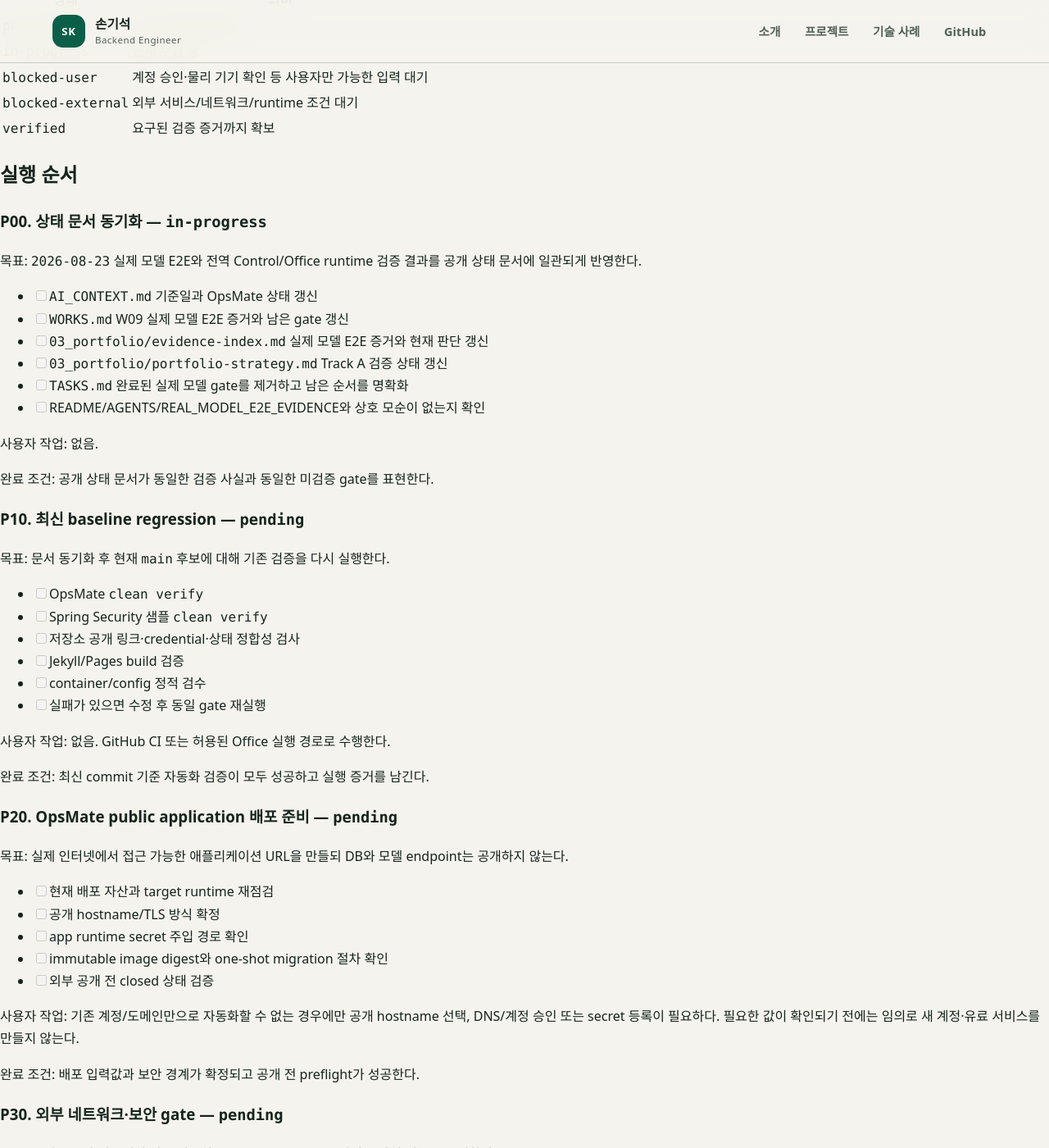
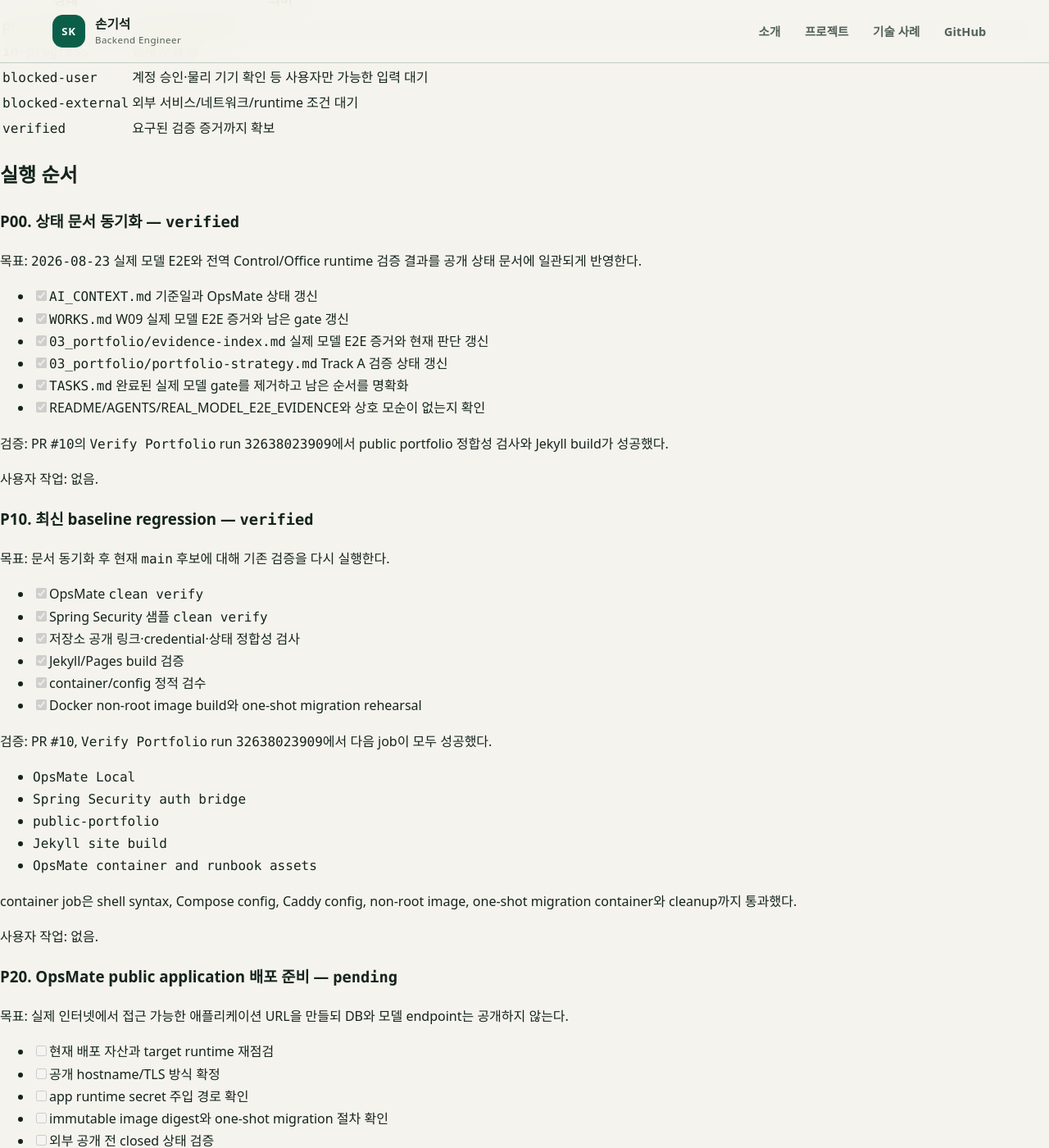
Before and after one commit to son1004007/engineering-career-portfolio, a Jekyll site: the page built from PORTFOLIO_COMPLETION_PLAN.md, in a window 1280 px wide and 1400 px high, scrolled down 434 px. Shown: the whole window at 82% size. Built offline with Jekyll 4.4.1, drawn with Linux system fonts in a browser that asks for light colours; our own code applies the rules of GitHub Pages for plain Markdown files; some of the changed text lies outside the part shown.

Commit message:
docs: record completed state sync and regression

```diff
--- a/PORTFOLIO_COMPLETION_PLAN.md
+++ b/PORTFOLIO_COMPLETION_PLAN.md
@@ -19,35 +19,43 @@
 
 ## 실행 순서
 
-### P00. 상태 문서 동기화 — `in-progress`
+### P00. 상태 문서 동기화 — `verified`
 
 목표: `2026-08-23` 실제 모델 E2E와 전역 Control/Office runtime 검증 결과를 공개 상태 문서에 일관되게 반영한다.
 
-- [ ] `AI_CONTEXT.md` 기준일과 OpsMate 상태 갱신
-- [ ] `WORKS.md` W09 실제 모델 E2E 증거와 남은 gate 갱신
-- [ ] `03_portfolio/evidence-index.md` 실제 모델 E2E 증거와 현재 판단 갱신
-- [ ] `03_portfolio/portfolio-strategy.md` Track A 검증 상태 갱신
-- [ ] `TASKS.md` 완료된 실제 모델 gate를 제거하고 남은 순서를 명확화
-- [ ] README/AGENTS/REAL_MODEL_E2E_EVIDENCE와 상호 모순이 없는지 확인
+- [x] `AI_CONTEXT.md` 기준일과 OpsMate 상태 갱신
+- [x] `WORKS.md` W09 실제 모델 E2E 증거와 남은 gate 갱신
+- [x] `03_portfolio/evidence-index.md` 실제 모델 E2E 증거와 현재 판단 갱신
+- [x] `03_portfolio/portfolio-strategy.md` Track A 검증 상태 갱신
+- [x] `TASKS.md` 완료된 실제 모델 gate를 제거하고 남은 순서를 명확화
+- [x] README/AGENTS/REAL_MODEL_E2E_EVIDENCE와 상호 모순이 없는지 확인
+
+검증: PR `#10`의 `Verify Portfolio` run `32638023909`에서 public portfolio 정합성 검사와 Jekyll build가 성공했다.
 
 사용자 작업: 없음.
 
-완료 조건: 공개 상태 문서가 동일한 검증 사실과 동일한 미검증 gate를 표현한다.
-
-### P10. 최신 baseline regression — `pending`
+### P10. 최신 baseline regression — `verified`
 
 목표: 문서 동기화 후 현재 `main` 후보에 대해 기존 검증을 다시 실행한다.
 
-- [ ] OpsMate `clean verify`
-- [ ] Spring Security 샘플 `clean verify`
-- [ ] 저장소 공개 링크·credential·상태 정합성 검사
-- [ ] Jekyll/Pages build 검증
-- [ ] container/config 정적 검수
-- [ ] 실패가 있으면 수정 후 동일 gate 재실행
+- [x] OpsMate `clean verify`
+- [x] Spring Security 샘플 `clean verify`
+- [x] 저장소 공개 링크·credential·상태 정합성 검사
+- [x] Jekyll/Pages build 검증
+- [x] container/config 정적 검수
+- [x] Docker non-root image build와 one-shot migration rehearsal
 
-사용자 작업: 없음. GitHub CI 또는 허용된 Office 실행 경로로 수행한다.
+검증: PR `#10`, `Verify Portfolio` run `32638023909`에서 다음 job이 모두 성공했다.
 
-완료 조건: 최신 commit 기준 자동화 검증이 모두 성공하고 실행 증거를 남긴다.
+- `OpsMate Local`
+- `Spring Security auth bridge`
+- `public-portfolio`
+- `Jekyll site build`
+- `OpsMate container and runbook assets`
+
+container job은 shell syntax, Compose config, Caddy config, non-root image, one-shot migration container와 cleanup까지 통과했다.
+
+사용자 작업: 없음.
 
 ### P20. OpsMate public application 배포 준비 — `pending`
 
@@ -121,16 +129,16 @@
 
 ## 현재 사용자에게 필요한 작업
 
-`P00`과 `P10` 동안에는 **없음**.
+`P00`과 `P10`은 사용자 작업 없이 완료했다.
 
-이후에도 가능한 작업은 GitHub와 기존 허용 runtime으로 먼저 처리한다. 사용자만 가능한 계정 승인, DNS/보안 설정, 물리 모바일 확인이 실제 blocker가 되었을 때 그 한 가지 작업만 구체적으로 요청한다.
+현재 즉시 필요한 사용자 작업은 **없음**. `P20`부터도 GitHub와 기존 허용 runtime으로 확인 가능한 내용을 먼저 처리한다. 사용자만 가능한 계정 승인, DNS/보안 설정, 물리 모바일 확인이 실제 blocker가 되었을 때 그 한 가지 작업만 구체적으로 요청한다.
 
 ## 완료 판정
 
 전체 포트폴리오를 단순히 `완료`라고 부르지 않고 다음을 분리한다.
 
 1. GitHub Pages 포트폴리오: `published`
-2. OpsMate 코드/컴포넌트: `implemented` + 최신 테스트 증거
+2. OpsMate 코드/컴포넌트: `implemented` + 최신 CI regression 성공
 3. 실제 모델 adapter E2E: `verified` 범위 명시
 4. public application/network/lifecycle: 해당 gate 완료 전까지 `pending`/`tested-component`
 5. 회사 업무 사례: 원본 검토와 독립 공개 샘플 검증 상태를 분리
```
